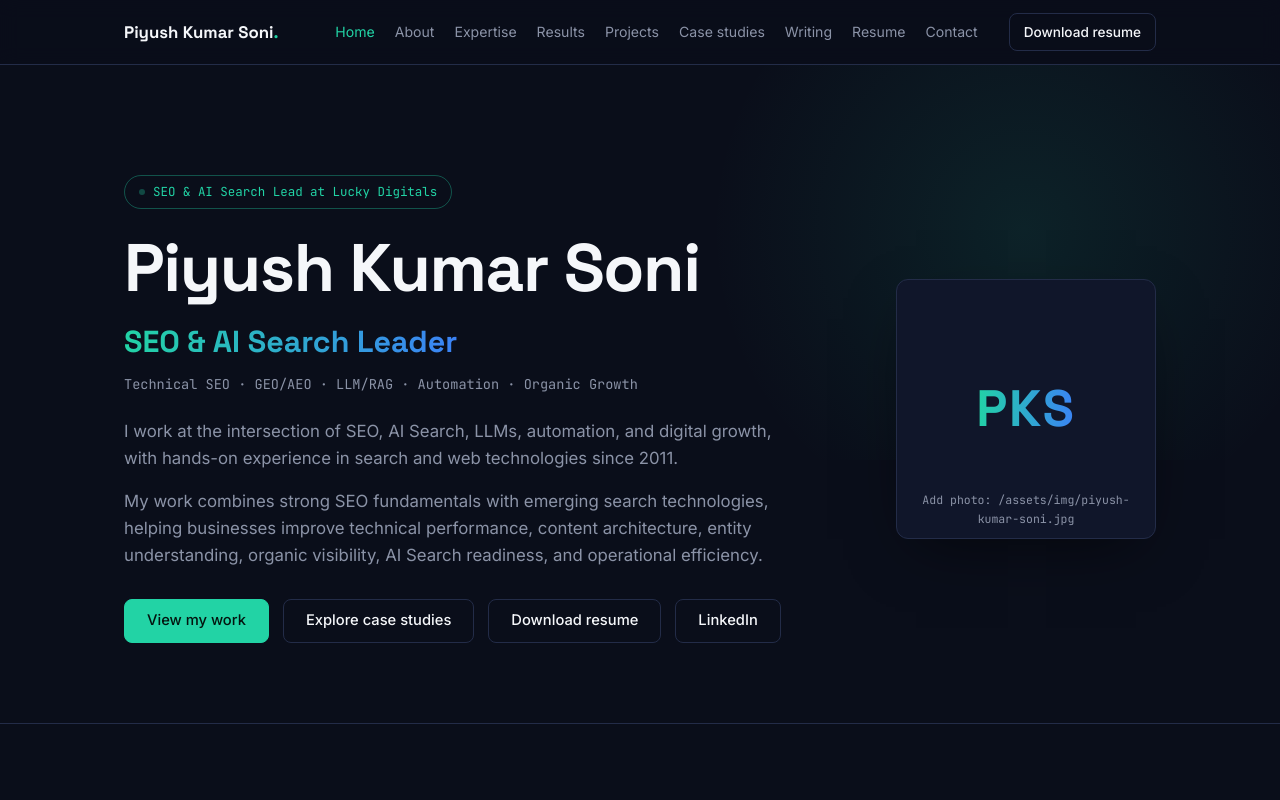
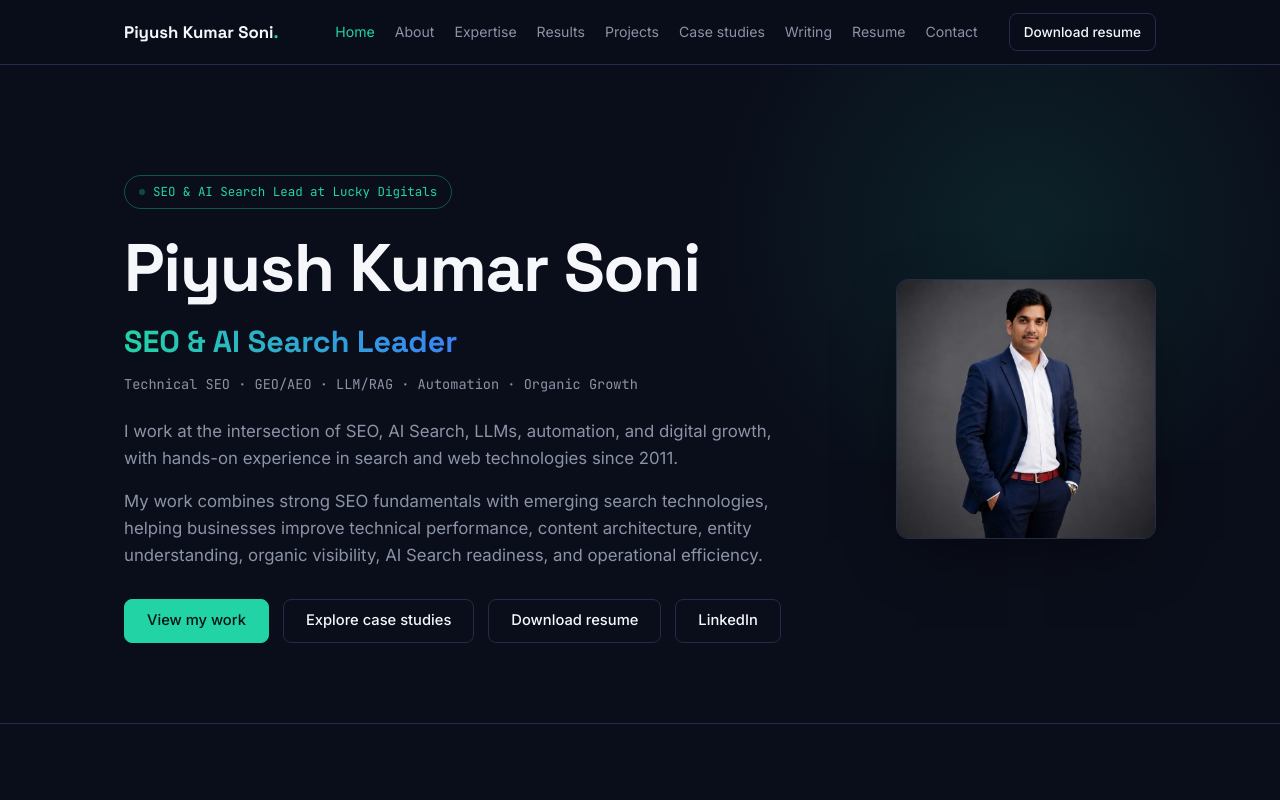
Before and after one commit to piyushsoni-ai/piyushsoni-ai.github.io, a plain HTML site: page index.html in a window 1280 px wide. Shown: the top 800 px of the page. Drawn offline with Linux system fonts and the light colour scheme.

Commit message:
Update index.html

```diff
--- a/index.html
+++ b/index.html
@@ -37,6 +37,7 @@
    "name": "Piyush Kumar Soni",
    "url": "https://piyushsoni-ai.github.io/",
    "jobTitle": "SEO & AI Search Leader",
+   "image": "https://piyushsoni-ai.github.io/assets/img/piyush-kumar-soni.jpg",
    "description": "Piyush Kumar Soni is an SEO and AI Search leader working across technical SEO, GEO/AEO, organic growth, LLM/RAG workflows and automation since 2011.",
    "worksFor": {
     "@type": "Organization",
@@ -140,7 +141,7 @@
         <a href="https://www.linkedin.com/in/piyushkumarsoni/" class="btn" target="_blank" rel="noopener" data-track="linkedin-hero">LinkedIn<span class="sr-only"> (opens in a new tab)</span></a>
       </div>
     </div>
-    <div class="hero-photo"><div class="photo" role="img" aria-label="Photo placeholder"><span class="initials" aria-hidden="true">PKS</span><span class="ph-note">Add photo: /assets/img/piyush-kumar-soni.jpg</span></div></div>
+    <div class="hero-photo"><div class="photo"><img src="/assets/img/piyush-kumar-soni.jpg" alt="Piyush Kumar Soni, SEO & AI Search Leader" width="512" height="512" fetchpriority="high"></div></div>
   </div>
 </section>
 <section class="section" id="results" aria-labelledby="h-results">
```
